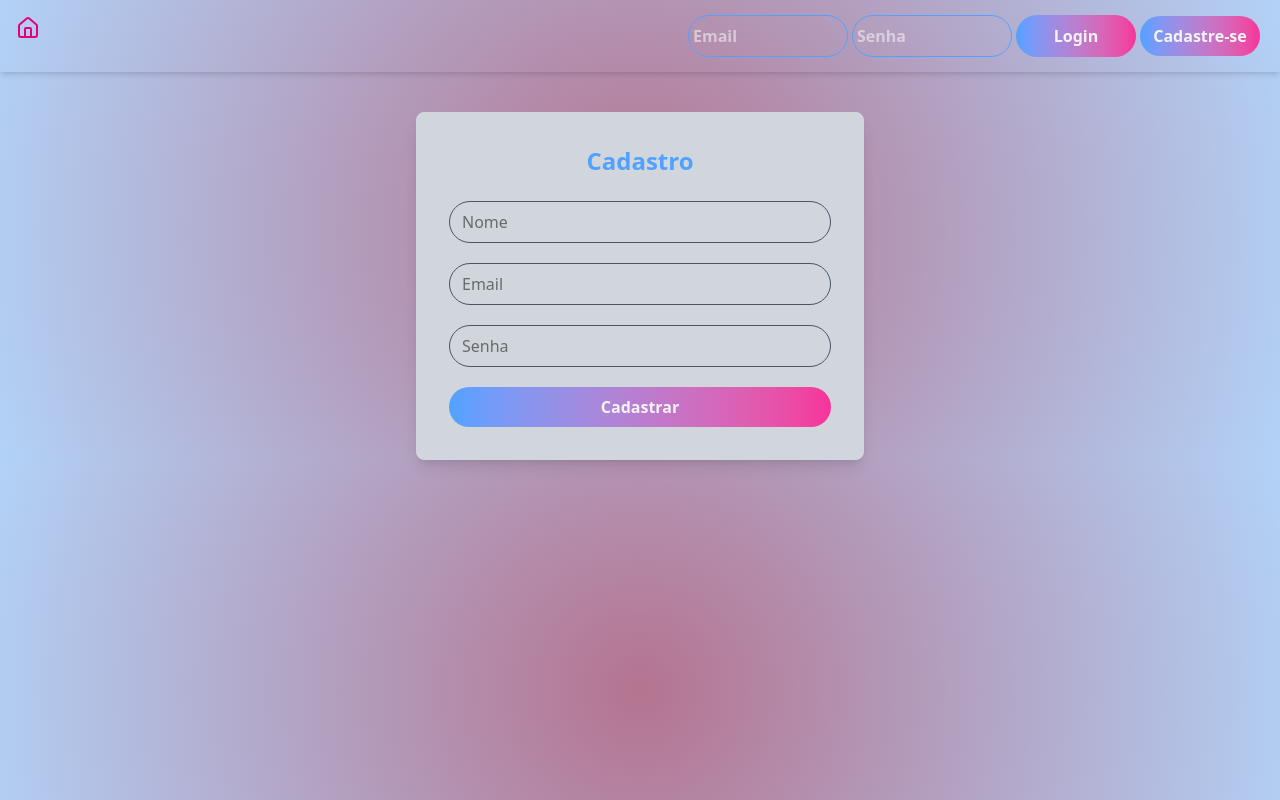
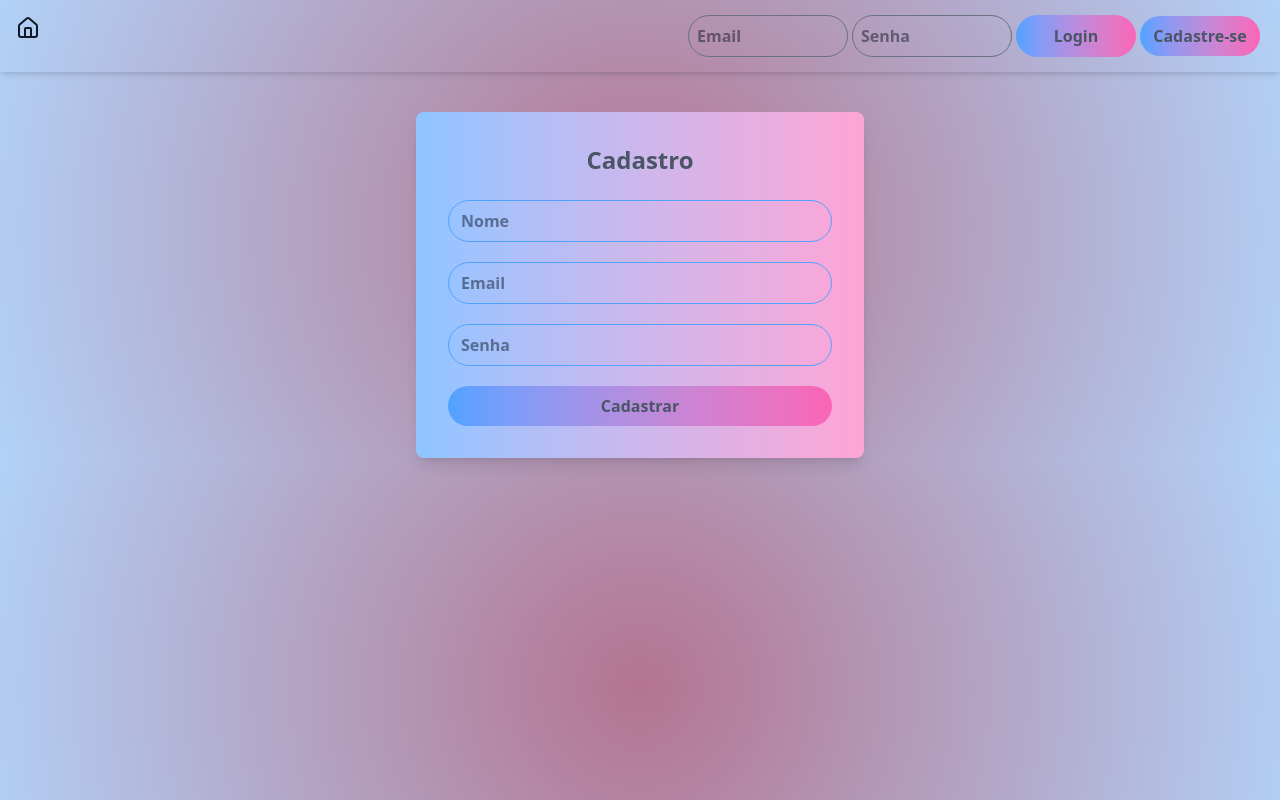
Before and after one commit to DevPauloS/Projeto-Front, a React (Vite) app: page /cadastro in a window 1280 px wide. Built offline with nearby package versions, Linux system fonts and the light colour scheme; the HTML template or start-up script is replaced by a standard one.

Commit message:
Ajustando os detalhes do front e validando o retorno do back

```diff
--- a/src/App.jsx
+++ b/src/App.jsx
@@ -10,10 +10,10 @@ function App() {
     <>
       <BrowserRouter>
         <header
-          className="from-blue-500 to-indigo-700
- text-white p-4 shadow-md flex justify-between"
+          className="from-blue-200 to-pink-200
+ text-gray-900 p-4 shadow-md flex justify-between"
         >
-          <Link to="/" className="text-pink-600">
+          <Link to="/" className="text-gray-900">
             <House />
           </Link>
           <Login/>
--- a/src/pages/Cadastro/index.jsx
+++ b/src/pages/Cadastro/index.jsx
@@ -31,8 +31,8 @@ function Cadastro() {
   }
 
   return (
-    <div className="max-w-md mx-auto mt-10 bg-gray-300 p-8 border border-gray-300 rounded-lg shadow-lg">
-      <h2 className="text-2xl font-bold mb-6 text-center text-blue-400">
+    <div className="max-w-md mx-auto mt-10 p-8 bg-gradient-to-r from-blue-300 to-pink-300 rounded-lg shadow-lg">
+      <h2 className="text-2xl font-bold mb-6 text-center text-gray-600">
         Cadastro
       </h2>
       <form className="flex flex-col gap-5" onSubmit={cadastrar}>
@@ -40,21 +40,22 @@ function Cadastro() {
           ref={nameRef}
           type="text"
           placeholder="Nome"
-          className="w-full px-3 py-2 border border-gray-600 rounded-4xl focus:outline-none text-black"
+          className="w-full px-3 py-2 border border-blue-400 rounded-4xl focus:outline-none text-gray-900 font-bold"
         />
         <input
           ref={emailRef}
           type="email"
           placeholder="Email"
-          className="w-full px-3 py-2 border border-gray-600 rounded-4xl focus:outline-none text-black"
+          className="w-full px-3 py-2 border border-blue-400 rounded-4xl focus:outline-none text-gray-900 font-bold"
         />
         <input
           ref={passwordRef}
           type="password"
           placeholder="Senha"
-          className="w-full px-3 py-2 border border-gray-600 rounded-4xl focus:outline-none text-black"
+          className="w-full px-3 py-2 border border-blue-400 rounded-4xl focus:outline-none text-gray-900 font-bold"
         />
-        <button className="w-full  bg-gradient-to-r from-blue-400 to-pink-500 text-gray-100 font-bold py-2 px-4 rounded-4xl hover:bg-blue-400">
+        <button className="w-full  bg-gradient-to-r from-blue-400 to-pink-400 text-gray-600 font-bold py-2 px-4 rounded-4xl hover:bg-blue-400 cur
+        sor-pointer">
           Cadastrar
         </button>
       </form>
--- a/src/pages/Lista/index.jsx
+++ b/src/pages/Lista/index.jsx
@@ -20,8 +20,8 @@ function ListarUsuarios() {
   }, []);
 
   return (
-    <div className="max-w-md mx-auto mt-10 bg-gray-300 p-8 border border-gray-300 rounded-lg shadow-lg">
-      <h2 className="text-2xl font-bold mb-6 text-center text-blue-400">
+    <div className="max-w-md mx-auto mt-10 p-8 bg-gradient-to-r from-blue-300 to-pink-300 rounded-lg shadow-lg">
+      <h2 className="text-2xl font-bold mb-6 text-center text-gray-600">
         Lista de Usuários Criados
       </h2>
       <ul className="space-y-2">
@@ -30,16 +30,16 @@ function ListarUsuarios() {
           allUsers.map((user) => (
             <li
               key={user.id}
-              className="bg-gray-300 p-4 border border-gray-300 rounded-lg shadow-lg"
+              className="p-4 bg-gradient-to-r from-blue-200 to-pink-200 rounded-lg shadow-lg text-gray-600"
             >
               {/* <p className="font-semibold">ID: {user.id}</p> */}
-              <p className="text-blue-400 block font-bold">Nome: {user.name}</p>
+              <p className="block font-bold text-gray-600">Nome: {user.name}</p>
               {/* <p className="text-blue-400 block font-bold">E-mail: {user.email}</p> */}
             </li>
           ))}
         {!allUsers && (
-          <li className="bg-gray-300 p-4 border border-gray-300 rounded-lg shadow-lg">
-            <p className="text-blue-400 block font-bold">
+          <li className="p-4 bg-gradient-to-r from-blue-200 to-pink-200 rounded-lg shadow-lg">
+            <p className="text-gray-600 block font-bold">
               Nenhum usuário encontrado!
             </p>
           </li>
--- a/src/pages/Login/index.jsx
+++ b/src/pages/Login/index.jsx
@@ -29,19 +29,19 @@ function Login() {
           ref={emailRef}
           type="email"
           placeholder="Email"
-          className=" px-1 py-1 border w-40 border-blue-400 rounded-4xl focus:outline-none text-white font-bold"
+          className=" px-2 py-1 border w-40 border-gray-500 rounded-4xl focus:outline-none text-gray-900 font-bold"
         />
         <input
           ref={passwordRef}
           type="password"
           placeholder="Senha"
-          className="px-1 py-2 text-white border w-40 border-blue-400 rounded-4xl focus:outline-none font-bold"
+          className="px-2 py-2 border w-40 border-gray-500 rounded-4xl focus:outline-none font-bold text-gray-900"
         />
-        <button className="w-30 bg-gradient-to-r from-blue-400 to-pink-500 text-gray-100 font-bold py-1 px-1 rounded-4xl hover:bg-blue-400">
+        <button className="w-30 bg-gradient-to-r from-blue-400 to-pink-400 text-gray-600 font-bold py-1 px-1 rounded-4xl hover:bg-blue-400">
           Login
         </button>
       </form>
-        <button onClick={() => navigate("/cadastro")} className="h-10 m-1 w-30 bg-gradient-to-r from-blue-400 to-pink-500 text-gray-100 font-bold py-1 px-1 rounded-4xl hover:bg-blue-400"
+        <button onClick={() => navigate("/cadastro")} className="h-10 m-1 w-30 bg-gradient-to-r from-blue-400 to-pink-400 text-gray-600 font-bold py-1 px-1 rounded-4xl hover:bg-blue-400"
       >
        Cadastre-se
       </button>
```
